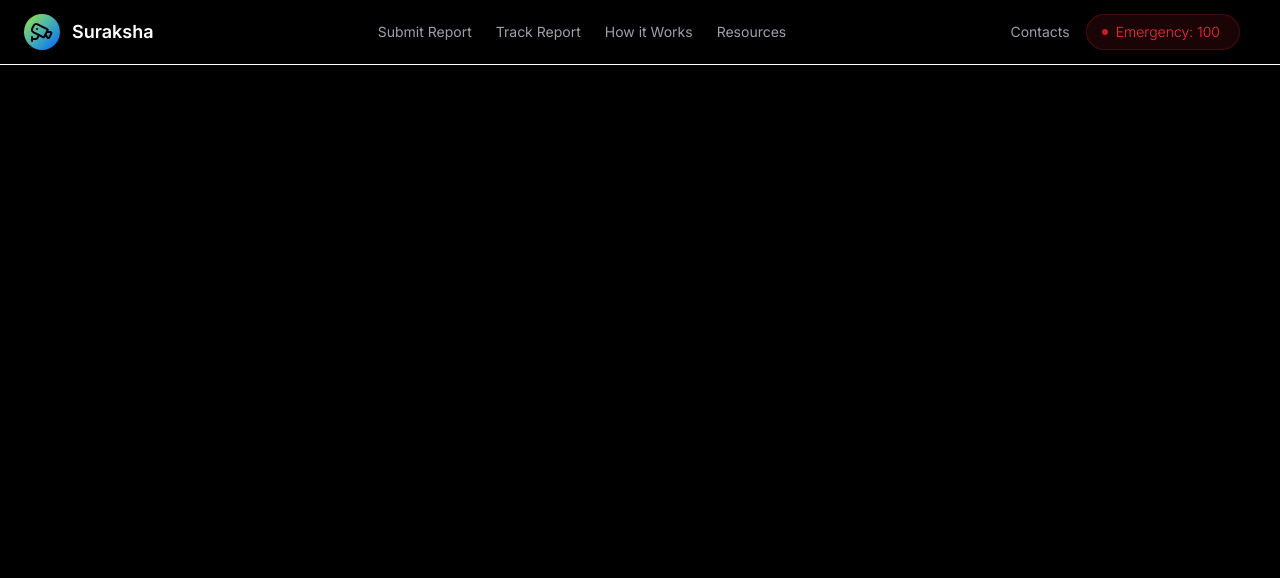
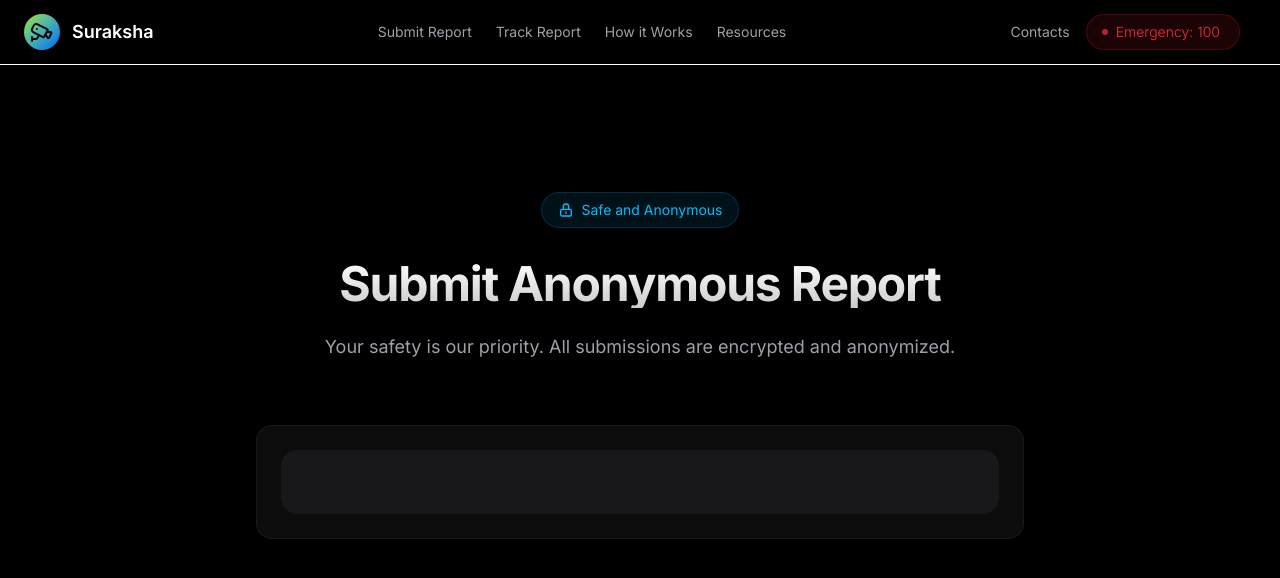
Before and after one commit to PriyanshuPaul79/Suraksha, a Next.js app: page /submit-report in a window 1280 px wide. Before the commit this address had no page. Shown: the top 578 px of the page. Built offline with nearby package versions, Linux system fonts and the light colour scheme.

Commit message:
solved some bugs related to submit page

```diff
--- /dev/null
+++ b/app/submit-report/page.tsx
@@ -0,0 +1,48 @@
+import {Report} from "@/components/reports/Report";
+export default function SubmitReport() {
+  return (
+
+    <div className="relative min-h-screen bg-black selection:bg-sky-300 ">
+      <div className="fixed inset-0 -z-10 min-h-screen">
+      <div className="absolute inset-0 h-full bg-[radial-gradient(circle_at_center,rgba(56,189,248,0.03),transparent_50%)]" />
+      <div className="absolute inset-0 h-full bg-[radial-gradient(circle_at_center,rgba(14,165,233,0.04),transparent_70%)]" />
+      </div>
+
+      <main className="relative px-6 pt-32">
+        <div className="mx-auto max-w-3xl ">
+          <div className="flex flex-col items-center text-center">
+            <div className="inline-flex h-9 items-center gap-2 rounded-full border border-sky-500/20 bg-sky-500/10 px-4 text-sm text-sky-400">
+              <svg
+                className="h-4 w-4"
+                fill="none"
+                viewBox="0 0 24 24"
+                stroke="currentColor"
+              >
+                <path
+                  strokeLinecap="round"
+                  strokeLinejoin="round"
+                  strokeWidth={2}
+                  d="M12 15v2m-6 4h12a2 2 0 002-2v-6a2 2 0 00-2-2H6a2 2 0 00-2 2v6a2 2 0 002 2zm10-10V7a4 4 0 00-8 0v4h8z"
+                />
+              </svg>
+              Safe and Anonymous
+            </div>
+
+            <h1 className="mt-8 bg-gradient-to-b from-white to-white/80 bg-clip-text text-5xl font-bold tracking-tight text-transparent">
+              Submit Anonymous Report
+            </h1>
+
+            <p className="mt-6 max-w-2xl text-lg leading-relaxed text-zinc-400">
+              Your safety is our priority. All submissions are encrypted and
+              anonymized.
+            </p>
+          </div>
+
+          <div className="mt-16 bg-zinc-900/50 rounded-2xl border border-white/5 p-6">
+            <Report/>
+          </div>
+        </div>
+      </main>
+    </div>
+  );
+}
--- a/app/submit/SubmitReport.tsx
+++ /dev/null
@@ -1,33 +0,0 @@
-export default function SubmitReport(){
-    return(
-
-    <div className="relative min-h-screen bg-black selection:bg-sky-300 overflow hidden ">
-         <div className="absolute inset-0 h-full bg-[radial-gradient(circle_at_center,rgba(56,189,248,0.03),transparent_50%)]" />
-        <div className="absolute inset-0 h-full bg-[radial-gradient(circle_at_center,rgba(14,165,233,0.04),transparent_70%)]" />
-
-
-      <main className="relative px-6 pt-32">
-        <div className="mx-auto max-w-3xl ">
-          <div className="flex flex-col items-center text-center">
-          <div className="inline-flex h-9 items-center gap-2 rounded-full border border-sky-500/20 bg-sky-500/10 px-4 text-sm text-sky-400">
-            <svg
-              className="h-4 w-4"
-              fill="none"
-              viewBox="0 0 24 24"
-              stroke="currentColor"
-            >
-              <path
-                strokeLinecap="round"
-                strokeLinejoin="round"
-                strokeWidth={2}
-                d="M12 15v2m-6 4h12a2 2 0 002-2v-6a2 2 0 00-2-2H6a2 2 0 00-2 2v6a2 2 0 002 2zm10-10V7a4 4 0 00-8 0v4h8z"
-              />
-            </svg>
-            Safe and Anonymous
-          </div>
-          </div>
-        </div>
-         </main>
-    </div>
-    )
-}
--- a/components/Navbar.tsx
+++ b/components/Navbar.tsx
@@ -4,7 +4,7 @@ import { useState } from 'react'
 import MobileMenu from './MobileMenu'
 import { MenuIcon } from 'lucide-react'
 import { Cctv } from 'lucide-react';
-import SubmitReport from '@/app/submit/SubmitReport'
+// import SubmitReport from '@/app/SubmitReport/SubmitReport'
 
 export default function Navbar() {
     // for checking if the mobile menu is open or not
@@ -28,11 +28,11 @@ export default function Navbar() {
 
                         <div className='hidden md:flex items-center space-x-6'>
 
-                            <Link href={'/SubmitReport'} className='text-sm text-zinc-400 hover:text-white transition-colors '>
+                            <Link href="/submit-report" className='text-sm text-zinc-400 hover:text-white transition-colors '>
                                 Submit Report
                             </Link>
 
-                            <Link href={'/track-report'} className='text-sm text-zinc-400 hover:text-white transition-colors '>
+                            <Link href="/track-report" className='text-sm text-zinc-400 hover:text-white transition-colors '>
                                 Track Report
                             </Link>
 
--- /dev/null
+++ b/components/reports/Report.tsx
@@ -0,0 +1,20 @@
+'use client'
+import { useState } from "react"
+
+export function Report(){
+    const[currentNum,setCurrentNum]=useState(1);
+    const[reportData,setReportData]=useState<any>(null);
+
+    const complete = async(data:any)=>{
+        setReportData({...reportData,...data});
+
+        if(currentNum===2) return;
+        setCurrentNum((prev)=>prev+1);
+    }
+
+    return(
+        <div className="rounded-2xl bg-zinc-900 p-8">
+            {}
+        </div>
+    )
+}
```
